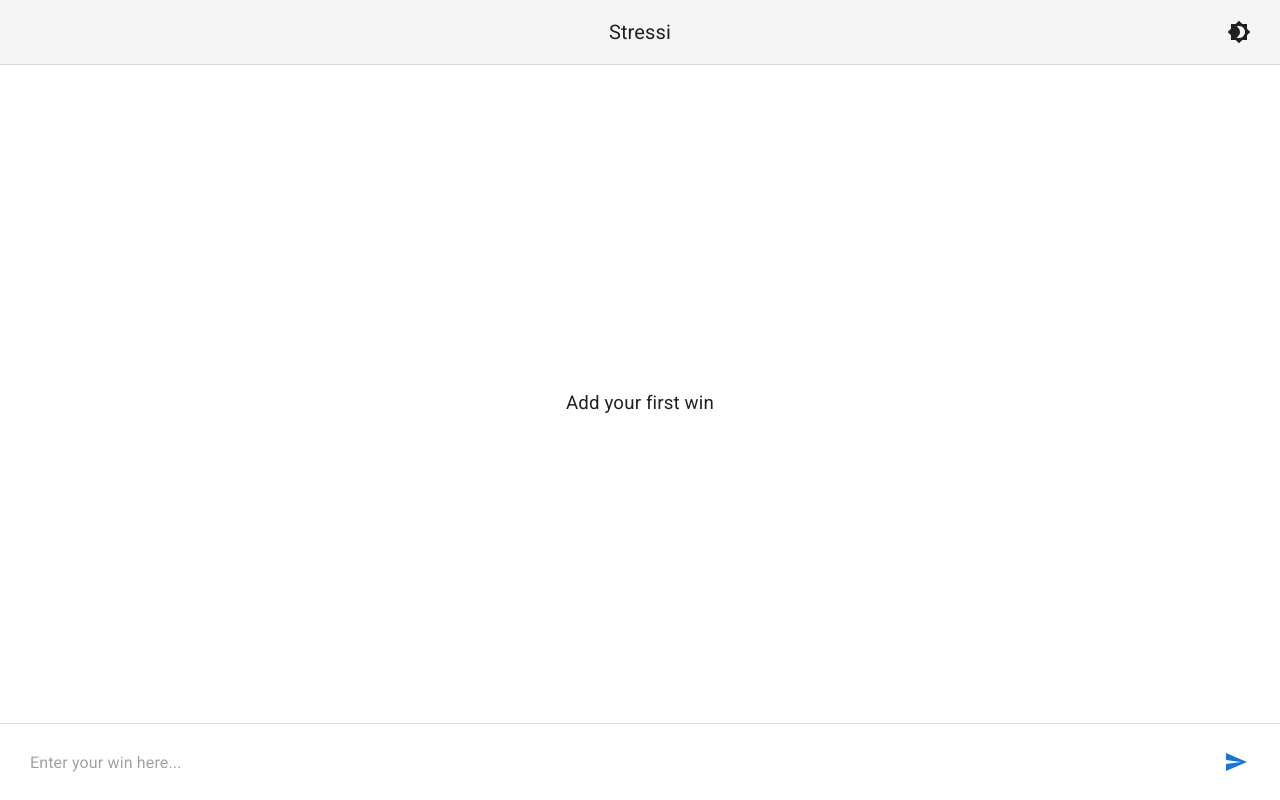
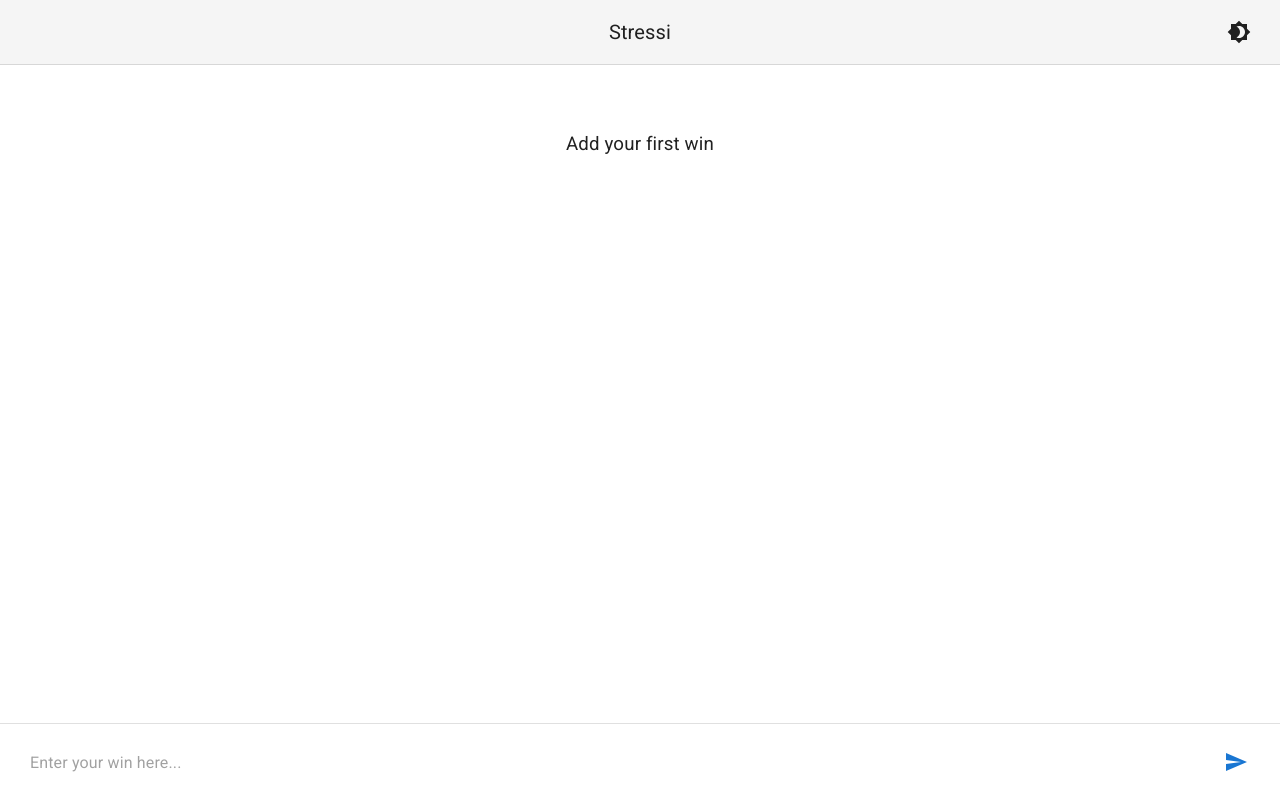
Before and after one commit to ten-engineers/stressi, a React (Vite) app: page / in a window 1280 px wide. Built offline with nearby package versions, Linux system fonts and the light colour scheme.

Commit message:
Fix layout issue where top wins were hidden behind header
- Change Box wrapper to use marginTop instead of incorrect paddingTop value
- Remove padding from #root in App.css to prevent layout conflicts
- Ensure all wins are visible and scrollable with proper spacing for fixed header and input bar

```diff
--- a/src/App.css
+++ b/src/App.css
@@ -1,7 +1,7 @@
 #root {
   max-width: 1280px;
   margin: 0 auto;
-  padding: 2rem;
+  padding: 0;
   text-align: center;
 }
 
@@ -60,7 +60,3 @@
   border-top: 1px solid #ccc;
   z-index: 1000;
 }
-
-#root {
-  padding-bottom: 90px;
-}
--- a/src/App.jsx
+++ b/src/App.jsx
@@ -97,8 +97,6 @@ function App() {
 
       <Header darkMode={darkMode} setDarkMode={setDarkMode} />
 
-      <Box sx={{ paddingTop: '64px' }} />
-
       <InstallButton
         isInstallable={isInstallable}
         onInstall={handleInstallClick}
@@ -116,6 +114,11 @@ function App() {
         onCancelEdit={handleCancelEdit}
       />
 
+      <Box sx={{
+        marginTop: '80px',
+        paddingBottom: '100px',
+        minHeight: 'calc(100vh - 180px)'
+      }}>
         <WinsList
           groupedWins={groupedWins}
           darkMode={darkMode}
@@ -123,6 +126,7 @@ function App() {
           setCurrentDate={setCurrentDate}
           setIsCalendarOpen={setIsCalendarOpen}
         />
+      </Box>
 
       <CalendarModal
         open={isCalendarOpen}
```
Lines whose indentation alone changed are shown as unchanged.
